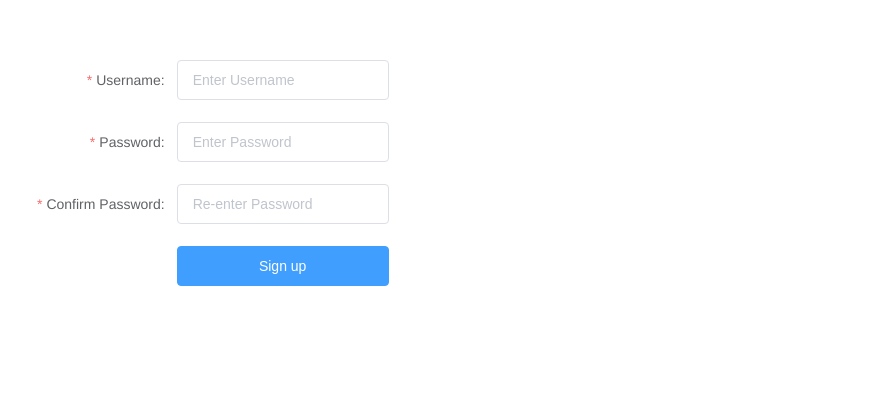
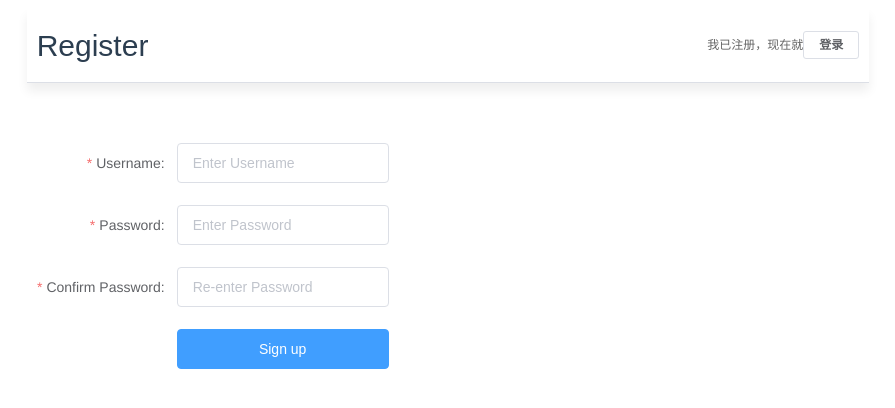
Before and after one commit to kioyong/vue_demo, a Vue app: page /login#/registe in a window 1280 px wide. Shown: the top 408 px of the page, without its empty margins (192-1087 px from the left). Built offline with nearby package versions, Linux system fonts and the light colour scheme.

Commit message:
update registe

```diff
--- a/src/App.vue
+++ b/src/App.vue
@@ -17,6 +17,5 @@ export default {
   -moz-osx-font-smoothing: grayscale;
   text-align: center;
   color: #2c3e50;
-  margin-top: 60px;
 }
 </style>
--- a/src/components/Registe.vue
+++ b/src/components/Registe.vue
@@ -1,26 +1,39 @@
 <template>
-  <el-col :span="12" :offset="4">
-    <el-form ref="registeForm" :model="registeForm" :rules="rules" label-width="80px" class="registe-form">
+  <div>
+    <el-row>
+      <el-col :span="16" :offset="4" id="head">
+        <div class="title">Register</div>
+        <div class="login-link" id="login-link">
+          <span>我已注册，现在就</span>
+          <el-button class="login-btn" id="login_btn" size="mini" @click="login">登录</el-button>
+        </div>
+      </el-col>
+    </el-row>
+    <el-row>
+      <el-col :span="12" :offset="4" id="content">
+        <el-form ref="registeForm" :model="registeForm" :rules="rules" label-width="80px" class="registe-form" id="registe-form">
           <el-form-item label="Username:" prop="userName" class="registe-form-item">
-        <el-input v-model="registeForm.userName" placeholder="Enter Username" clearable @focus="isShowNameTips=true" @blur="isShowNameTips=false"></el-input>
+            <el-input v-model="registeForm.userName" placeholder="Enter Username" clearable
+             @focus="isShowNameTips=true" @blur="isShowNameTips=false"></el-input>
             <div v-if="isShowNameTips" class="focus-tips">
               <span>Cannot be changed after setting.<br/>Up to 14 characters.</span>
             </div>
           </el-form-item>
-
           <el-form-item label="Password:" prop="password" class="registe-form-item">
-        <el-input type="password" v-model="registeForm.password" placeholder="Enter Password" clearable @focus="isShowPwdTips=true" @blur="isShowPwdTips=false"></el-input>
+            <el-input type="password" v-model="registeForm.password" placeholder="Enter Password" clearable
+             @focus="isShowPwdTips=true" @blur="isShowPwdTips=false"></el-input>
             <ul v-if="isShowPwdTips" class="focus-tips-ul">
-          <span class="pwd-checklist-arrow"><em class="arrowa">◆</em><em class="arrowb">◆</em></span>
+              <i class="el-icon-arrow-left pwd-checklist-arrow"/>
               <li>6~14 characters in length.</li>
               <li>Supports digits, uppercase and lowercase letters and punctuation.</li>
               <li>No spaces allowed.</li>
             </ul>
           </el-form-item>
           <el-form-item label="Confirm Password:" prop="confirmPassword" class="registe-form-item">
-        <el-input type="password" v-model="registeForm.confirmPassword" placeholder="Re-enter Password" clearable @focus="isShowPwdTips2=true" @blur="isShowPwdTips2=false"></el-input>
+            <el-input type="password" v-model="registeForm.confirmPassword" placeholder="Re-enter Password" clearable
+             @focus="isShowPwdTips2=true" @blur="isShowPwdTips2=false"></el-input>
             <ul v-if="isShowPwdTips2" class="focus-tips-ul">
-          <span class="pwd-checklist-arrow"><em class="arrowa">◆</em><em class="arrowb">◆</em></span>
+              <i class="el-icon-arrow-left pwd-checklist-arrow"/>
               <li>6~14 characters in length.</li>
               <li>Supports digits, uppercase and lowercase letters and punctuation.</li>
               <li>No spaces allowed.</li>
@@ -36,6 +49,8 @@
           </el-form-item>
         </el-form>
       </el-col>
+    </el-row>
+  </div>
 </template>
 
 <script>
@@ -76,10 +91,13 @@
       };
     },
     methods: {
+      login() {
+        this.$router.push('/login');
+      },
       submitForm(formName) {
         this.$refs[formName].validate((valid) => {
           if (valid) {
-            this.$router.push('/login');
+            this.login();
           } else {
             this.$alert('Please check registe input', 'Error', {
               confirmButtonText: 'OK',
@@ -95,6 +113,28 @@
 </script>
 
 <style>
+#head {
+  height: 75px;
+  padding: 0 10px;
+  margin-bottom: 60px;
+  line-height: 75px;
+  border-bottom: 1px solid #dcdfe6;
+  box-shadow: 0px 8px 10px #efefef;
+}
+#head .title {
+  float: left;
+  font-size: 30px;
+  font-family: fantasy;
+}
+#head .login-link {
+  float: right;
+  font-size: 12px;
+  color: #666;
+}
+.login-link .login-btn {
+  font-weight: 700;
+}
+
 .registe-form-item {
   margin-right: 270px;
 }
@@ -137,21 +177,8 @@
 .pwd-checklist-arrow {
   position: absolute;
   left: -10px;
-}
-.pwd-checklist-arrow .arrowa,
-.pwd-checklist-arrow .arrowb {
-  position: absolute;
-  top: 0;
-  font-size: 20px;
-  font-style:  normal;
-}
-.pwd-checklist-arrow .arrowa {
-  left: 0;
   color: #ddd;
-}
-.pwd-checklist-arrow .arrowb {
-  color: #f9f9f9;
-  left: 1px;
+  font-size: 16px;
 }
 
 .registe-form-button {
```
Lines whose indentation alone changed are shown as unchanged.
